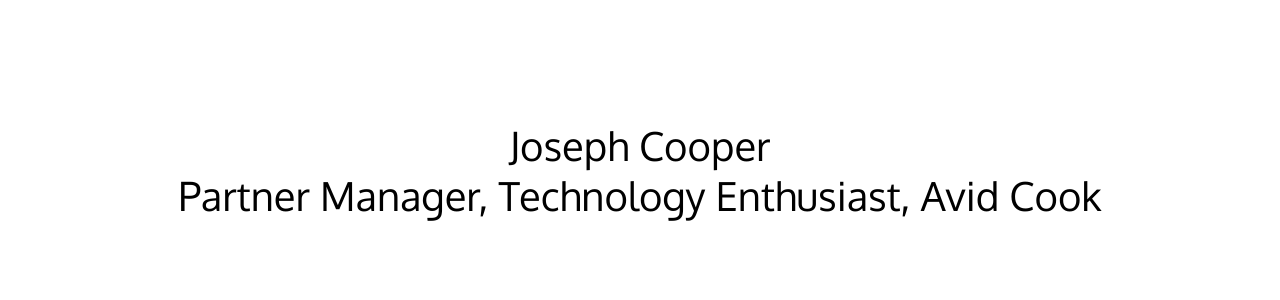
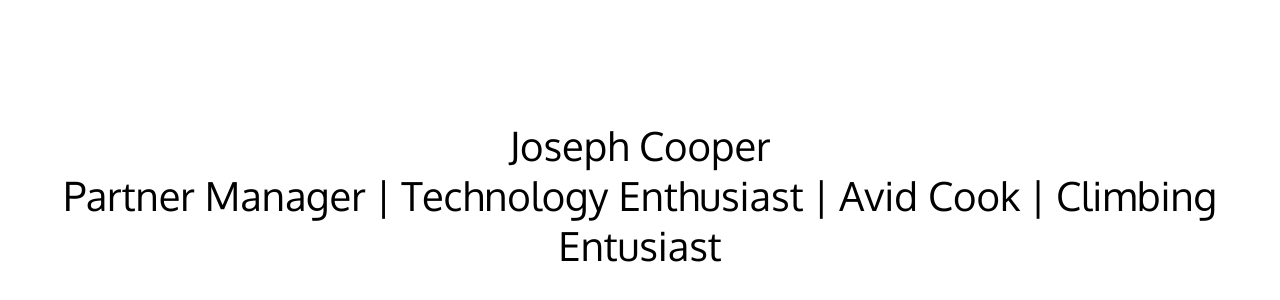
Before and after one commit to BloodyMarey/JosephAllenCooper.github.io, a plain HTML site: page index.html in a window 1280 px wide. Shown: the part 120-420 px from the top of the page. Drawn offline with Linux system fonts and the light colour scheme.

Commit message:
Update index.html

```diff
--- a/index.html
+++ b/index.html
@@ -11,7 +11,7 @@
 	<div class="wrapper">
 		<p>
 			<span id="name">Joseph Cooper</span></br>
-			<span id="title"> Partner Manager, Technology Enthusiast, Avid Cook</span>
+			<span id="title"> Partner Manager | Technology Enthusiast | Avid Cook | Climbing Entusiast</span>
 		</p>
 	</div>
 </body>
```
